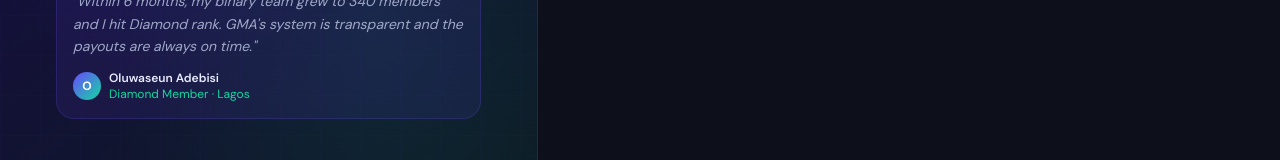
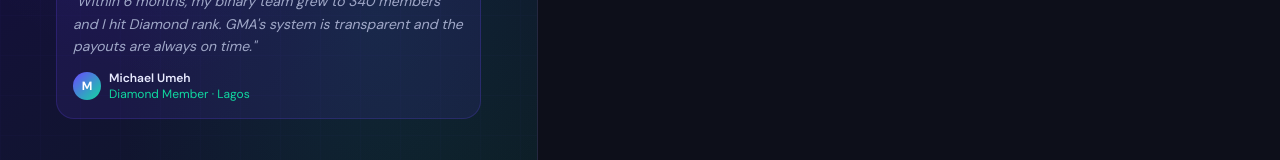
Before and after one commit to SaintJodarl/GreatMindAhievers, a Next.js app: page /sign-up-login-screen in a window 1280 px wide. Shown: the part 625-785 px from the top of the page. Built offline with nearby package versions, Linux system fonts and the light colour scheme; no server answers.

Commit message:
welcome screen name change

```diff
--- a/src/app/admin-dashboard/components/AdminKYCQueue.tsx
+++ b/src/app/admin-dashboard/components/AdminKYCQueue.tsx
@@ -63,14 +63,14 @@ const kycApplications: KYCApplication[] = [
   {
     id: 'kyc-004',
     memberId: 'GMA-00534',
-    name: 'Oluwaseun Adebisi',
-    email: 'oluwaseun.a@email.com',
+    name: 'Michael Umeh',
+    email: 'michael.u@email.com',
     state: 'Oyo',
     submitDate: 'Apr 25, 2026',
     documents: [
-      { type: "Driver's License", fileName: 'oluwaseun_license.jpg', flagged: false },
-      { type: 'Proof of Address', fileName: 'oluwaseun_utility.jpg', flagged: false },
-      { type: 'Selfie with ID', fileName: 'oluwaseun_selfie.jpg', flagged: false },
+      { type: "Driver's License", fileName: 'michael_license.jpg', flagged: false },
+      { type: 'Proof of Address', fileName: 'michael_utility.jpg', flagged: false },
+      { type: 'Selfie with ID', fileName: 'michael_selfie.jpg', flagged: false },
     ],
     status: 'Under Review',
     adminNote: '',
--- a/src/app/sign-up-login-screen/components/AuthPageClient.tsx
+++ b/src/app/sign-up-login-screen/components/AuthPageClient.tsx
@@ -119,11 +119,11 @@ export default function AuthPageClient({
               className="w-7 h-7 rounded-full flex items-center justify-center text-xs font-bold text-white"
               style={{ background: 'linear-gradient(135deg, #6C47FF 0%, #10D9A0 100%)' }}
             >
-              O
+              M
             </div>
             <div>
               <p className="text-xs font-semibold" style={{ color: 'var(--foreground)' }}>
-                Oluwaseun Adebisi
+                Michael Umeh
               </p>
               <p className="text-xs" style={{ color: 'var(--accent)' }}>
                 Diamond Member · Lagos
```
